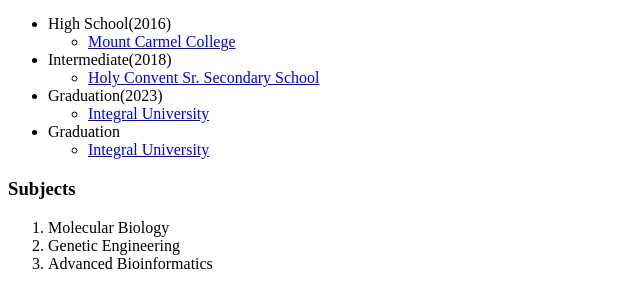
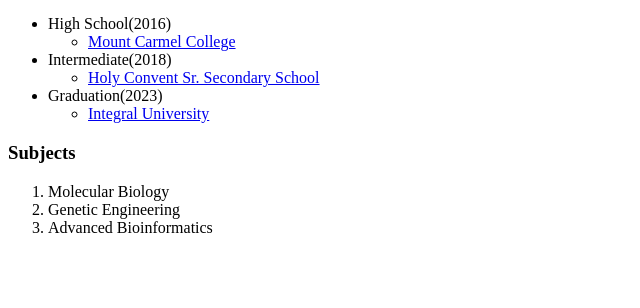
Before and after one commit to samriddhijaswani/cv1, a plain HTML site: page education.html in a window 1280 px wide. Shown: the part 44-352 px from the top of the page, without its empty margins (0-640 px from the left). Drawn offline with Linux system fonts and the light colour scheme.

Commit message:
Revert "Update education.html"

```diff
--- a/education.html
+++ b/education.html
@@ -20,10 +20,6 @@
       <ul>
           <li><a href="https://iul.ac.in">Integral University</a></li>
       </ul>
-      <li>Graduation</li>
-      <ul>
-      <li><a href="https://iul.ac.in">Integral University</a></li>
-      </ul>
   </ul>
   <h3>Subjects</h3>
   <ol>
```
